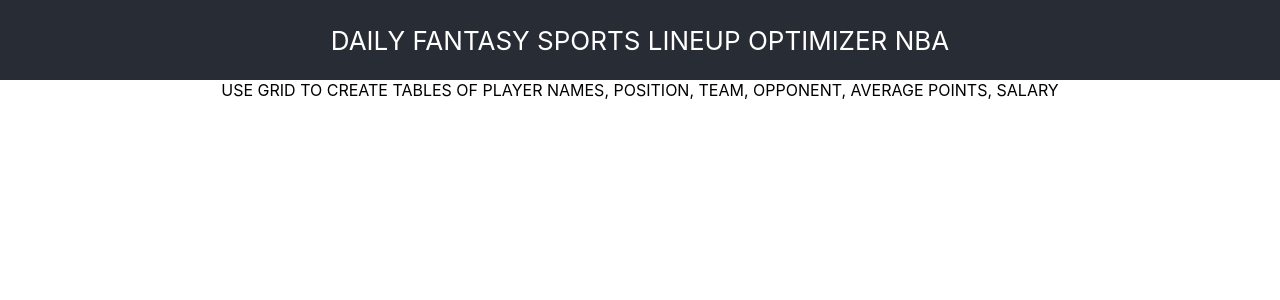
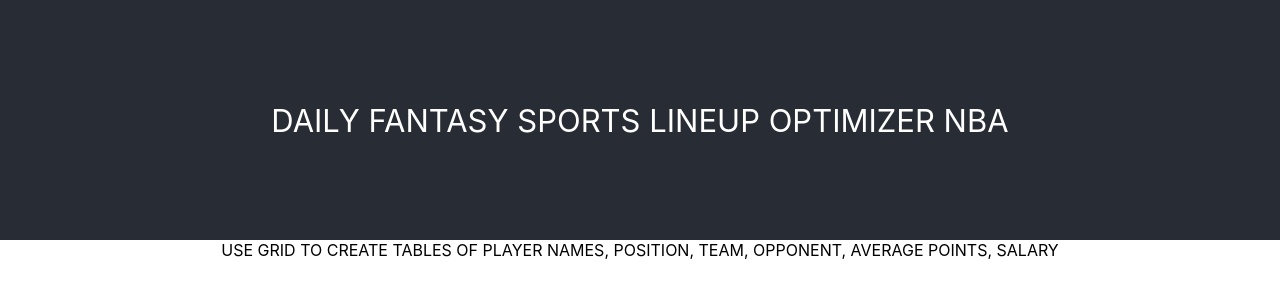
Before and after one commit to taylorhasal/dfs-optimizer-nba, a React (Create React App) app: page / in a window 1280 px wide. Shown: the top 300 px of the page. Built offline with nearby package versions, Linux system fonts and the light colour scheme.

Commit message:
corrected color scheme and header size

```diff
--- a/src/App.css
+++ b/src/App.css
@@ -9,12 +9,12 @@
 
 .App-header {
   background-color: #282c34;
-  min-height: 10vh;
+  min-height: 30vh;
   display: flex;
   flex-direction: column;
   align-items: center;
   justify-content: center;
-  font-size: calc(10px + 2vmin);
+  font-size: calc(15px + 2vmin);
   color: white;
 }
 
```
Also changed, not shown: todo.txt (added).
